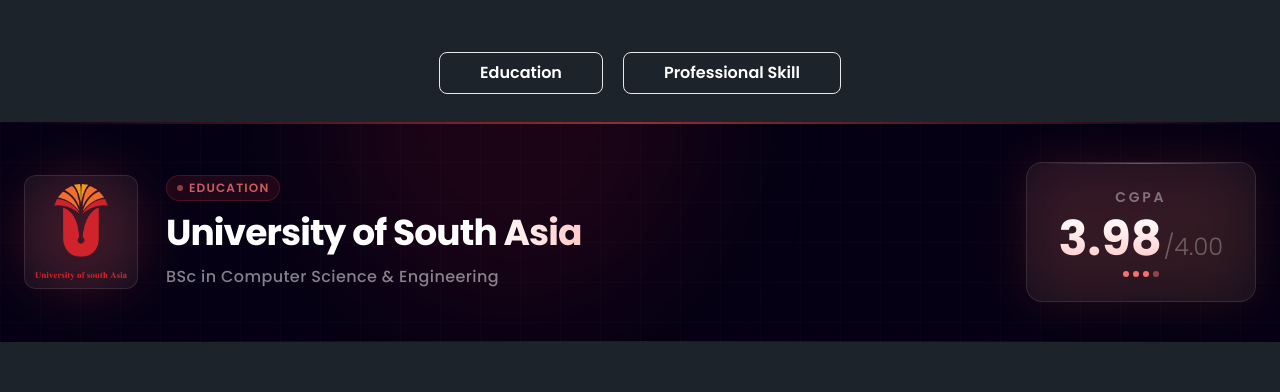
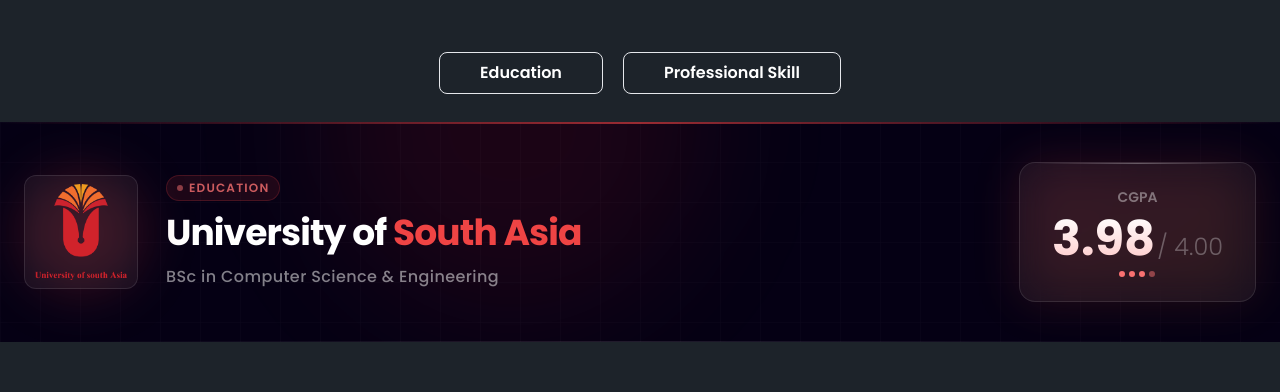
Before and after one commit to safayet404/svelte-portfolio, a SvelteKit app: page / in a window 1280 px wide. Shown: the part 1400-1792 px from the top of the page. Built offline with nearby package versions, Linux system fonts and the light colour scheme.

Commit message:
education translate

```diff
--- a/src/components/Contact.svelte
+++ b/src/components/Contact.svelte
@@ -1,6 +1,8 @@
 <script lang="ts">
     import { initAOS } from "../aos";
     initAOS();
+    import { locale, translations } from "$lib/i18n";
+    $: t = translations[$locale];
 
     import { FontAwesomeIcon } from "@fortawesome/svelte-fontawesome";
     import { faGithub, faLinkedin } from "@fortawesome/free-brands-svg-icons";
--- a/src/components/Education.svelte
+++ b/src/components/Education.svelte
@@ -1,35 +1,17 @@
 <script lang="ts">
     import { initAOS } from "../aos";
-
+    import { locale } from "$lib/i18n";
     initAOS();
     let activeTab = "education";
 
-    const tabs = [
-        { id: "education", label: "Education" },
-        { id: "skill", label: "Professional Skill" },
+    $: tabs = [
+        { id: "education", label: $locale === "bn" ? "শিক্ষা" : "Education" },
+        {
+            id: "skill",
+            label: $locale === "bn" ? "পেশাগত দক্ষতা" : "Professional Skill",
+        },
     ];
 
-    const education = [
-        {
-            degress: "BSc in Computer Science and Engineering",
-            institute: "University of South Asia",
-            cgpa: "3.98 / 4.00",
-            session: "2021-2025",
-        },
-        {
-            degress: "Higher Secondary School Certificate",
-            institute:
-                "Jatir Janak Bangabandhu Sheikh Mujibur Rahman Government College ",
-            cgpa: "4.17 / 5.00",
-            session: "2017-2019",
-        },
-        {
-            degress: "Secondary School Certificate ",
-            institute: "Siraj Uddin Sarker Vidyaniketan and College",
-            cgpa: "5.00 / 5.00",
-            session: "2015-2017",
-        },
-    ];
     const professional = [
         {
             tech: "Javascript",
@@ -98,39 +80,45 @@
 
     {#if activeTab === "education"}
         <div>
-            <!-- {#each education as {degress,institute,cgpa,session},index }
-            <div class="p-4 border border-[#130808] mb-2 rounded-md mt-10" data-aos={index % 2 === 0 ? 'fade-right' : 'fade-left'}>
-               <div class="flex justify-between">
-                <h2 class="text-[#FF014F] text-lg md:text-2xl">{degress}</h2>
-                <p class="text-xs md:text-sm italic">({session})</p>
-               </div>
-               <p class="mt-4 text-sm md:text-base">{institute}</p>
-               <p class="mt-4 border inline-block px-4 py-2 rounded-lg">{cgpa}</p>
-            </div>
-        {/each} -->
-<div data-aos="fade-down" class="relative bg-[#050014] overflow-hidden mt-5">
+            <div
+                data-aos="fade-down"
+                class="relative bg-[#050014] overflow-hidden mt-5"
+            >
                 <!-- Ambient background effects -->
                 <div class="absolute inset-0 pointer-events-none">
-        <div class="absolute top-0 left-1/4 w-96 h-96 bg-red-600/10 rounded-full blur-3xl -translate-y-1/2"></div>
-        <div class="absolute bottom-0 right-1/4 w-64 h-64 bg-orange-500/8 rounded-full blur-2xl translate-y-1/2"></div>
+                    <div
+                        class="absolute top-0 left-1/4 w-96 h-96 bg-red-600/10 rounded-full blur-3xl -translate-y-1/2"
+                    ></div>
+                    <div
+                        class="absolute bottom-0 right-1/4 w-64 h-64 bg-orange-500/8 rounded-full blur-2xl translate-y-1/2"
+                    ></div>
                     <!-- Subtle grid lines -->
-        <div class="absolute inset-0 opacity-[0.03]"
-             style="background-image: linear-gradient(rgba(255,255,255,0.5) 1px, transparent 1px), linear-gradient(90deg, rgba(255,255,255,0.5) 1px, transparent 1px); background-size: 40px 40px;">
-        </div>
+                    <div
+                        class="absolute inset-0 opacity-[0.03]"
+                        style="background-image: linear-gradient(rgba(255,255,255,0.5) 1px, transparent 1px), linear-gradient(90deg, rgba(255,255,255,0.5) 1px, transparent 1px); background-size: 40px 40px;"
+                    ></div>
                 </div>
 
                 <!-- Top border accent -->
-    <div class="absolute top-0 left-0 right-0 h-[2px] bg-gradient-to-r from-transparent via-red-500/60 to-transparent"></div>
+                <div
+                    class="absolute top-0 left-0 right-0 h-[2px] bg-gradient-to-r from-transparent via-red-500/60 to-transparent"
+                ></div>
 
                 <div class="container mx-auto px-6 py-8 lg:py-10 relative z-10">
                     <div class="flex items-center justify-between gap-6">
-
                         <!-- Left: Logo + Info -->
-            <div data-aos="fade-right" class="flex items-center gap-5 lg:gap-7">
+                        <div
+                            data-aos="fade-right"
+                            class="flex items-center gap-5 lg:gap-7"
+                        >
                             <!-- Logo with glow ring -->
                             <div class="relative flex-shrink-0">
-                    <div class="absolute inset-0 bg-red-500/20 rounded-full blur-xl scale-110"></div>
-                    <div class="relative rounded-xl overflow-hidden border border-white/10 bg-white/5 backdrop-blur-sm p-1.5 lg:p-2">
+                                <div
+                                    class="absolute inset-0 bg-red-500/20 rounded-full blur-xl scale-110"
+                                ></div>
+                                <div
+                                    class="relative rounded-xl overflow-hidden border border-white/10 bg-white/5 backdrop-blur-sm p-1.5 lg:p-2"
+                                >
                                     <img
                                         class="w-14 h-14 sm:w-16 sm:h-16 md:w-20 md:h-20 lg:w-24 lg:h-24 object-contain"
                                         src="/unisa-logo.png"
@@ -142,23 +130,54 @@
                             <!-- Text info -->
                             <div class="flex flex-col gap-2 lg:gap-3">
                                 <!-- Label tag -->
-                    <span class="inline-flex items-center gap-1.5 text-[10px] sm:text-xs font-semibold tracking-widest uppercase text-red-400/80 bg-red-500/10 border border-red-500/20 rounded-full px-2.5 py-1 w-fit">
-                        <span class="w-1.5 h-1.5 bg-red-400 rounded-full animate-pulse"></span>
+                                <span
+                                    class="inline-flex items-center gap-1.5 text-[10px] sm:text-xs font-semibold tracking-widest uppercase text-red-400/80 bg-red-500/10 border border-red-500/20 rounded-full px-2.5 py-1 w-fit"
+                                >
+                                    <span
+                                        class="w-1.5 h-1.5 bg-red-400 rounded-full animate-pulse"
+                                    ></span>
+                                    {#if $locale === "bn"}
+                                        শিক্ষা
+                                    {:else}
                                         Education
+                                    {/if}
                                 </span>
 
-                    <h1 class="font-black text-white tracking-tight
-                               text-base sm:text-xl md:text-2xl lg:text-3xl xl:text-4xl leading-tight">
-                        University of<br class="hidden sm:block lg:hidden"/>
-                        <span class="text-transparent bg-clip-text bg-gradient-to-r from-white via-white to-red-200"> South Asia</span>
+                                <h1
+                                    class="font-black text-white tracking-tight
+                               text-base sm:text-xl md:text-2xl lg:text-3xl xl:text-4xl leading-tight"
+                                >
+                                    {#if $locale === "bn"}
+                                        ইউনিভার্সিটি অফ <span
+                                            class="text-red-500"
+                                            >সাউথ এশিয়া</span
+                                        >
+                                    {:else}
+                                        University of <span class="text-red-500"
+                                            >South Asia</span
+                                        >
+                                    {/if}
                                 </h1>
 
-                    <p class="text-white/50 font-medium tracking-wide
-                              hidden sm:block text-xs md:text-sm lg:text-base">
+                                <p
+                                    class="text-white/50 font-medium tracking-wide
+                              hidden sm:block text-xs md:text-sm lg:text-base"
+                                >
+                                    {#if $locale === "bn"}
+                                        বিএসসি ইন কম্পিউটার সায়েন্স অ্যান্ড
+                                        ইঞ্জিনিয়ারিং
+                                    {:else}
                                         BSc in Computer Science & Engineering
+                                    {/if}
                                 </p>
-                    <p class="text-white/50 font-medium text-xs block sm:hidden">
+                                <p
+                                    class="text-white/50 font-medium text-xs block sm:hidden"
+                                >
+                                    {#if $locale === "bn"}
+                                        বিএসসি ইন সিএসই
+                                    {:else}
                                         BSc in CSE
+                                    {/if}
                                 </p>
                             </div>
                         </div>
@@ -167,42 +186,78 @@
                         <div data-aos="fade-left" class="flex-shrink-0">
                             <div class="relative group">
                                 <!-- Glow behind card -->
-                    <div class="absolute inset-0 bg-gradient-to-br from-red-500/30 to-orange-500/20 rounded-2xl blur-xl opacity-60 group-hover:opacity-100 transition-opacity duration-500"></div>
+                                <div
+                                    class="absolute inset-0 bg-gradient-to-br from-red-500/30 to-orange-500/20 rounded-2xl blur-xl opacity-60 group-hover:opacity-100 transition-opacity duration-500"
+                                ></div>
 
                                 <!-- Card -->
-                    <div class="relative border border-white/10 bg-white/5 backdrop-blur-md rounded-2xl px-5 py-4 sm:px-7 sm:py-5 lg:px-8 lg:py-6 text-center
-                                hover:border-red-500/30 transition-all duration-300">
+                                <div
+                                    class="relative border border-white/10 bg-white/5 backdrop-blur-md rounded-2xl px-5 py-4 sm:px-7 sm:py-5 lg:px-8 lg:py-6 text-center
+                                hover:border-red-500/30 transition-all duration-300"
+                                >
                                     <!-- Shimmer line -->
-                        <div class="absolute top-0 left-4 right-4 h-px bg-gradient-to-r from-transparent via-white/30 to-transparent"></div>
+                                    <div
+                                        class="absolute top-0 left-4 right-4 h-px bg-gradient-to-r from-transparent via-white/30 to-transparent"
+                                    ></div>
 
-                        <p class="text-white/40 text-[10px] sm:text-xs lg:text-sm font-semibold tracking-[0.2em] uppercase mb-2">
+                                    <p
+                                        class="text-white/40 text-[10px] sm:text-xs lg:text-sm font-semibold uppercase mb-2"
+                                    >
+                                        {#if $locale === "bn"}
+                                            সিজিপিএ
+                                        {:else}
                                             CGPA
+                                        {/if}
                                     </p>
 
-                        <div class="flex items-baseline justify-center gap-0.5">
-                            <span class="font-black text-transparent bg-clip-text bg-gradient-to-b from-white to-red-200
-                                         text-2xl sm:text-3xl md:text-4xl lg:text-5xl tabular-nums">
+                                    <div
+                                        class="flex items-baseline justify-center gap-0.5"
+                                    >
+                                        <span
+                                            class="font-black text-transparent bg-clip-text bg-gradient-to-b from-white to-red-200
+                                         text-2xl sm:text-3xl md:text-4xl lg:text-5xl tabular-nums"
+                                        >
+                                            {#if $locale === "bn"}
+                                                ৩.৯৮
+                                            {:else}
                                                 3.98
+                                            {/if}
                                         </span>
-                            <span class="text-white/30 font-light text-base sm:text-xl lg:text-2xl">/4.00</span>
+                                        <span
+                                            class="text-white/30 font-light text-base sm:text-xl lg:text-2xl"
+                                            >/ {#if $locale === "bn"}
+                                                ৪.০০
+                                            {:else}
+                                                4.00
+                                            {/if}</span
+                                        >
                                     </div>
 
                                     <!-- Star rating dots -->
                                     <div class="flex justify-center gap-1 mt-2">
-                            <span class="w-1.5 h-1.5 rounded-full bg-red-400"></span>
-                            <span class="w-1.5 h-1.5 rounded-full bg-red-400"></span>
-                            <span class="w-1.5 h-1.5 rounded-full bg-red-400"></span>
-                            <span class="w-1.5 h-1.5 rounded-full bg-red-400/50"></span>
+                                        <span
+                                            class="w-1.5 h-1.5 rounded-full bg-red-400"
+                                        ></span>
+                                        <span
+                                            class="w-1.5 h-1.5 rounded-full bg-red-400"
+                                        ></span>
+                                        <span
+                                            class="w-1.5 h-1.5 rounded-full bg-red-400"
+                                        ></span>
+                                        <span
+                                            class="w-1.5 h-1.5 rounded-full bg-red-400/50"
+                                        ></span>
+                                    </div>
+                                </div>
                             </div>
                         </div>
                     </div>
                 </div>
 
-        </div>
-    </div>
-
                 <!-- Bottom border accent -->
-    <div class="absolute bottom-0 left-0 right-0 h-[1px] bg-gradient-to-r from-transparent via-white/10 to-transparent"></div>
+                <div
+                    class="absolute bottom-0 left-0 right-0 h-[1px] bg-gradient-to-r from-transparent via-white/10 to-transparent"
+                ></div>
             </div>
         </div>
     {:else if activeTab === "skill"}
```
Lines whose indentation alone changed are shown as unchanged.
